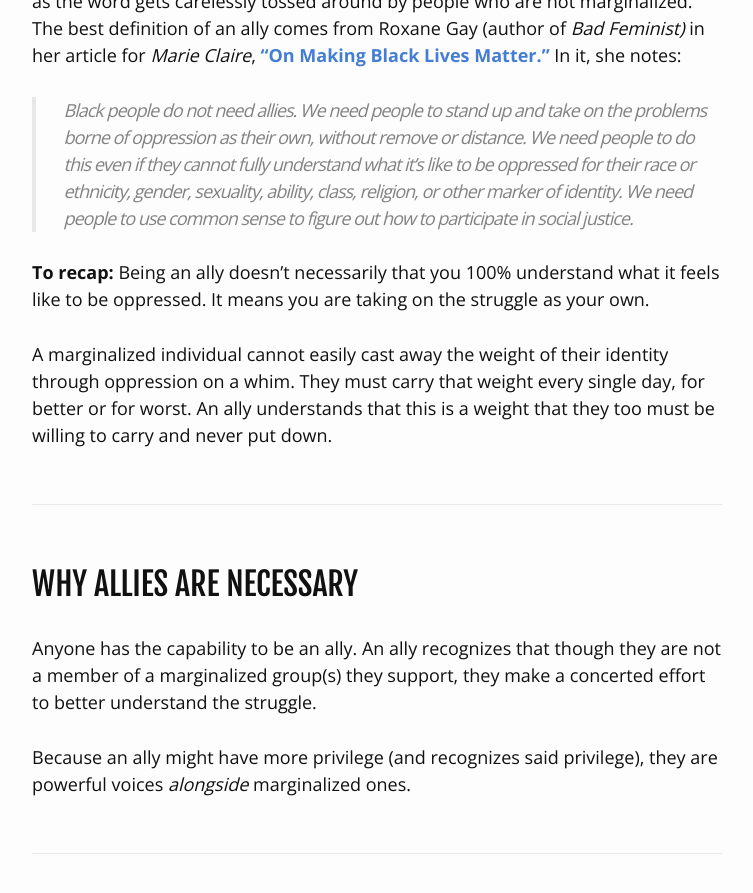
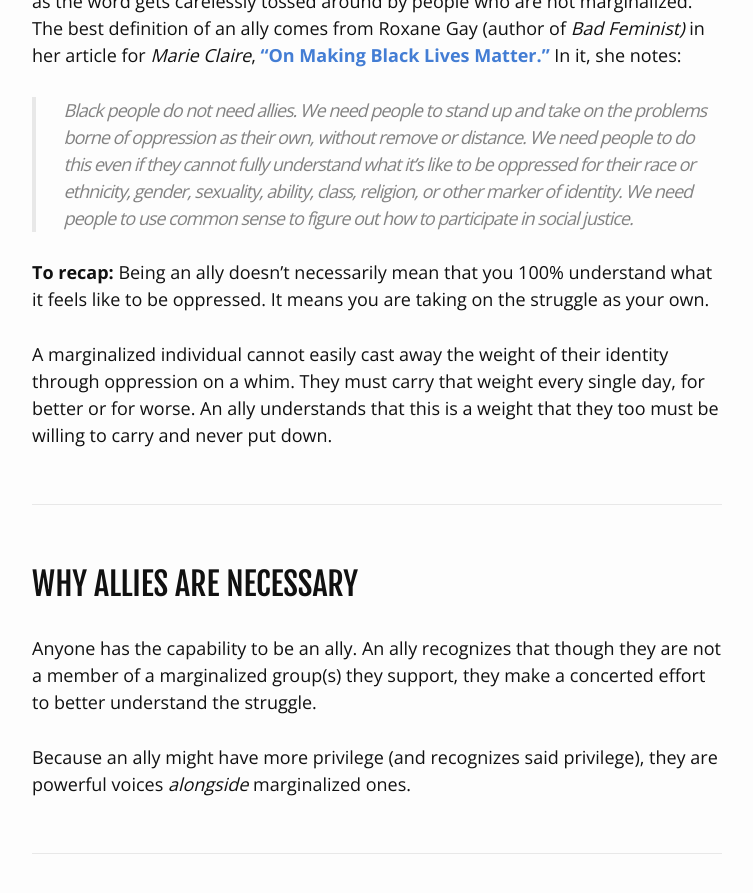
Before and after one commit to almnt/guide-to-allyship, a Jekyll site: the page built from index.html, in a window 1280 px wide and 900 px high, scrolled down 3264 px. Shown: the top 893 px of the window, without its empty margins (263-1016 px from the left). Built offline with Jekyll 4.4.1, drawn with Linux system fonts in a browser that asks for light colours; some of the changed text lies outside the part shown.

Commit message:
Minor wording changes

```diff
--- a/index.html
+++ b/index.html
@@ -52,9 +52,9 @@ layout: default
   <p>Black people do not need allies. We need people to stand up and take on the problems borne of oppression as their own, without remove or distance. We need people to do this even if they cannot fully understand what it’s like to be oppressed for their race or ethnicity, gender, sexuality, ability, class, religion, or other marker of identity. We need people to use common sense to figure out how to participate in social justice.</p>
 </blockquote>
 
-<p><strong>To recap:</strong> Being an ally doesn’t necessarily that you 100% understand what it feels like to be oppressed. It means you are taking on the struggle as your own.</p>
+<p><strong>To recap:</strong> Being an ally doesn’t necessarily mean that you 100% understand what it feels like to be oppressed. It means you are taking on the struggle as your own.</p>
 
-<p>A marginalized individual cannot easily cast away the weight of their identity through oppression on a whim. They must carry that weight every single day, for better or for worst. An ally understands that this is a weight that they too must be willing to carry and never put down.</p>
+<p>A marginalized individual cannot easily cast away the weight of their identity through oppression on a whim. They must carry that weight every single day, for better or for worse. An ally understands that this is a weight that they too must be willing to carry and never put down.</p>
 
 
 <hr>
```
Also changed, not shown: other parts of index.html (+3 -3 lines).
